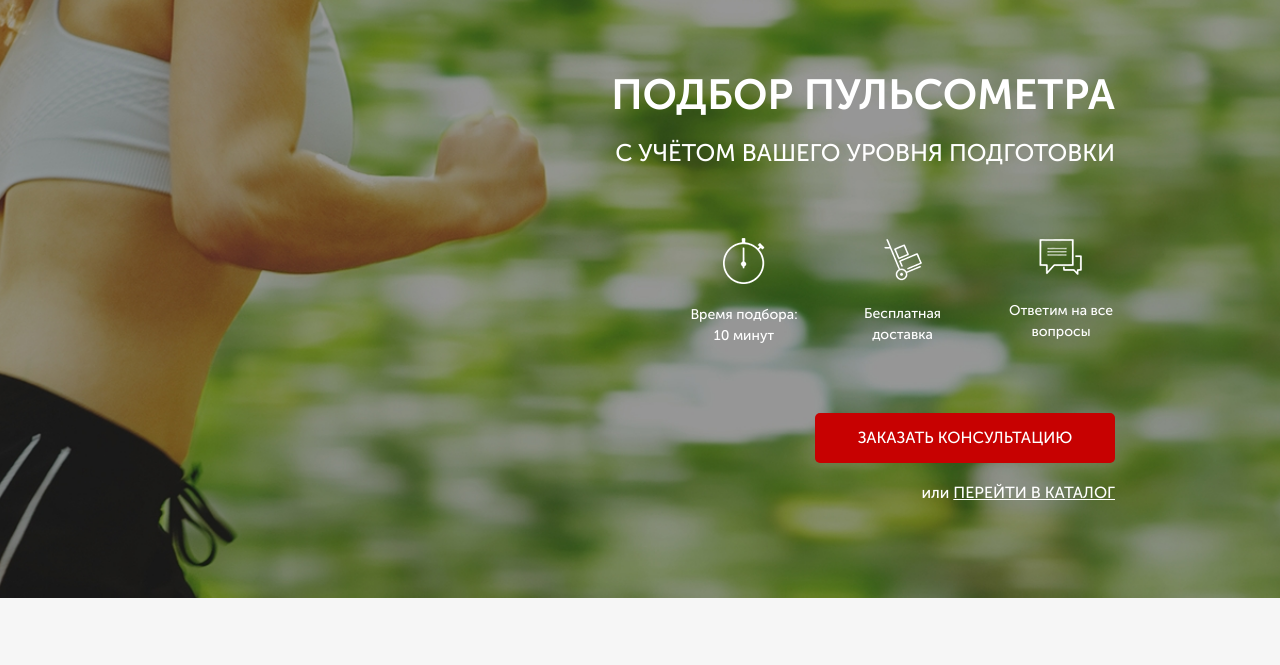
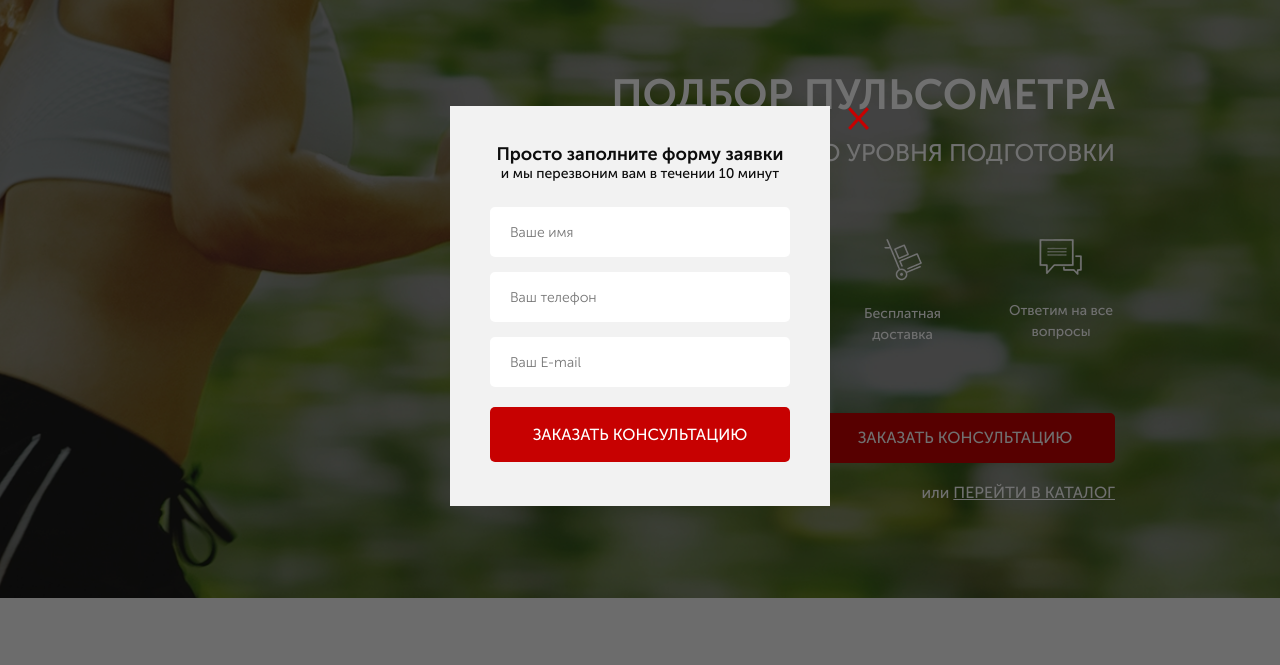
Before and after one commit to voloshchik/pulse, a website: page src/index.html in a window 1280 px wide. Both pictures are taken after a click on the button "ЗАКАЗАТЬ ЗВОНОК". Shown: the part 94-759 px from the top of the page. Drawn offline with nearby package versions, Linux system fonts and the light colour scheme.

Commit message:
59. Created modal windows on the site

```diff
--- a/src/index.html
+++ b/src/index.html
@@ -27,7 +27,7 @@
           </div>
           <div class="header__contacts">
             <a href="tel:+74999228974" class="header__phone">+7 (499) 922-89-74</a>
-            <button class="button">заказать звонок</button>
+            <button class="button" data-modal="consultation">заказать звонок</button>
           </div>
         </header>
 
@@ -50,7 +50,9 @@
             </div>
           </div>
 
-          <button class="button button_main">заказать кОНСУЛЬТАЦИЮ</button>
+          <button class="button button_main" data-modal="consultation">
+            заказать кОНСУЛЬТАЦИЮ
+          </button>
           <div class="promo__link">
             или
             <a href="#">ПЕРЕЙТИ В КАТАЛОГ</a>
@@ -105,7 +107,7 @@
           <input name="name" placeholder="Ваше имя" type="text" />
           <input name="phone" placeholder="Ваш телефон" type="number" />
           <input name="emali" placeholder="Ваш E-mail" type="email" />
-          <!-- <input value="Заказать консультацию" type="submit" id="first" /> -->
+
           <button class="button button_submit">Заказать консультацию</button>
         </form>
       </div>
@@ -165,7 +167,7 @@
             <div class="catalog-item__wrapper">
               <div class="catalog-item__content catalog-item__content_active">
                 <img src="img/pulsometr.png" alt="pulsometre" class="catalog-item__img" />
-                <div class="catalog-item__subtitle">Пульсометр Polar FT1</div>
+                <div class="catalog-item__subtitle">Пульсометр Polar FT7</div>
                 <div class="catalog-item__desc">
                   Для первых шагов в тренировках, основанных на сердечном ритме
                 </div>
@@ -194,7 +196,7 @@
             <div class="catalog-item__wrapper">
               <div class="catalog-item__content catalog-item__content_active">
                 <img src="img/pulsometr.png" alt="pulsometre" class="catalog-item__img" />
-                <div class="catalog-item__subtitle">Пульсометр Polar FT1</div>
+                <div class="catalog-item__subtitle">Пульсометр Polar FT8</div>
                 <div class="catalog-item__desc">
                   Для первых шагов в тренировках, основанных на сердечном ритме
                 </div>
@@ -427,6 +429,39 @@
         </div>
       </div>
     </footer>
+
+    <div class="overlay">
+      <div class="modal" id="consultation">
+        <div class="modal__close">&times;</div>
+        <div class="modal__subtitle">Просто заполните форму заявки</div>
+        <div class="modal__description">и мы перезвоним вам в течении 10 минут</div>
+        <form action="" class="feed-form feed-form_mt25">
+          <input name="name" placeholder="Ваше имя" type="text" />
+          <input name="phone" placeholder="Ваш телефон" type="number" />
+          <input name="emali" placeholder="Ваш E-mail" type="email" />
+
+          <button class="button button_submit">Заказать консультацию</button>
+        </form>
+      </div>
+      <div class="modal" id="order">
+        <div class="modal__close">&times;</div>
+        <div class="modal__subtitle">Ваш заказ:</div>
+        <div class="modal__description">Пульсометр Polar FT1</div>
+        <form action="" class="feed-form feed-form_mt25">
+          <input name="name" placeholder="Ваше имя" type="text" />
+          <input name="phone" placeholder="Ваш телефон" type="number" />
+          <input name="emali" placeholder="Ваш E-mail" type="email" />
+
+          <button class="button button_submit">Купить</button>
+        </form>
+      </div>
+      <div class="modal modal_mini" id="thanks">
+        <div class="modal__close">&times;</div>
+        <div class="modal__subtitle">Спасибо за вашу заявку!</div>
+        <div class="modal__description">Наш менеджер свяжется с вами в ближайшее время!</div>
+      </div>
+    </div>
+
     <script type="text/javascript" src="//code.jquery.com/jquery-1.11.0.min.js"></script>
     <script type="text/javascript" src="//code.jquery.com/jquery-migrate-1.2.1.min.js"></script>
     <script src="js/slick.min.js"></script>
--- a/src/js/script.js
+++ b/src/js/script.js
@@ -72,3 +72,25 @@ $(document).ready(function () {
   toggleClass('.catalog-item__link');
   toggleClass('.catalog-item__back');
 });
+
+//modal
+$('[data-modal=consultation]').on('click', () => {
+  console.log('click');
+  $('.overlay, #consultation').fadeIn();
+});
+
+$('.modal__close').on('click', function () {
+  $('.overlay,#consultation,#thanks,#order').fadeOut();
+});
+
+// $('.button_mini').on('click', function () {
+//   $('.overlay, #order').fadeIn();
+// });
+
+$('.button_mini').each(function (i) {
+  $(this).on('click', function () {
+    console.log('click');
+    $('#order .modal__description').text($('.catalog-item__subtitle').eq(i).text());
+    $('.overlay, #order').fadeIn();
+  });
+});
--- a/src/sass/blocks/_forms.scss
+++ b/src/sass/blocks/_forms.scss
@@ -18,4 +18,7 @@
       margin-bottom: 20px;
     }
   }
+  &_mt25 {
+    margin-top: 25px;
+  }
 }
--- /dev/null
+++ b/src/sass/blocks/_modal.scss
@@ -0,0 +1,51 @@
+.overlay {
+  display: none;
+  position: fixed;
+  width: 100%;
+  height: 100%;
+  top: 0;
+  background-color: rgba(0, 0, 0, 0.56);
+}
+
+.modal {
+  position: absolute;
+  top: 50%;
+  left: 50%;
+  transform: translate(-50%, -50%);
+  width: 380px;
+  min-height: 400px;
+  background-color: #f2f2f2;
+  padding: 38px 40px 40px 40px;
+  &__close {
+    position: absolute;
+    top: 0;
+    right: -40px;
+    font-size: 40px;
+    line-height: 21px;
+    color: $main-color;
+    cursor: pointer;
+  }
+  &__subtitle {
+    font-size: 18px;
+    line-height: 1.2;
+    font-weight: 700;
+    color: #0d0d0d;
+    text-align: center;
+  }
+  &__description {
+    font-size: 14px;
+    line-height: 1.2;
+    font-weight: 500;
+    color: #0d0d0d;
+    text-align: center;
+  }
+  &_mini {
+    min-height: 140px;
+  }
+}
+
+#consultation,
+#order,
+#thanks {
+  display: none;
+}
--- a/src/sass/style.scss
+++ b/src/sass/style.scss
@@ -17,3 +17,4 @@
 @import 'blocks/carousel';
 @import 'blocks/catalog';
 @import 'blocks/footer';
+@import 'blocks/modal';
```
Also changed, not shown: src/css/style.min.css.
